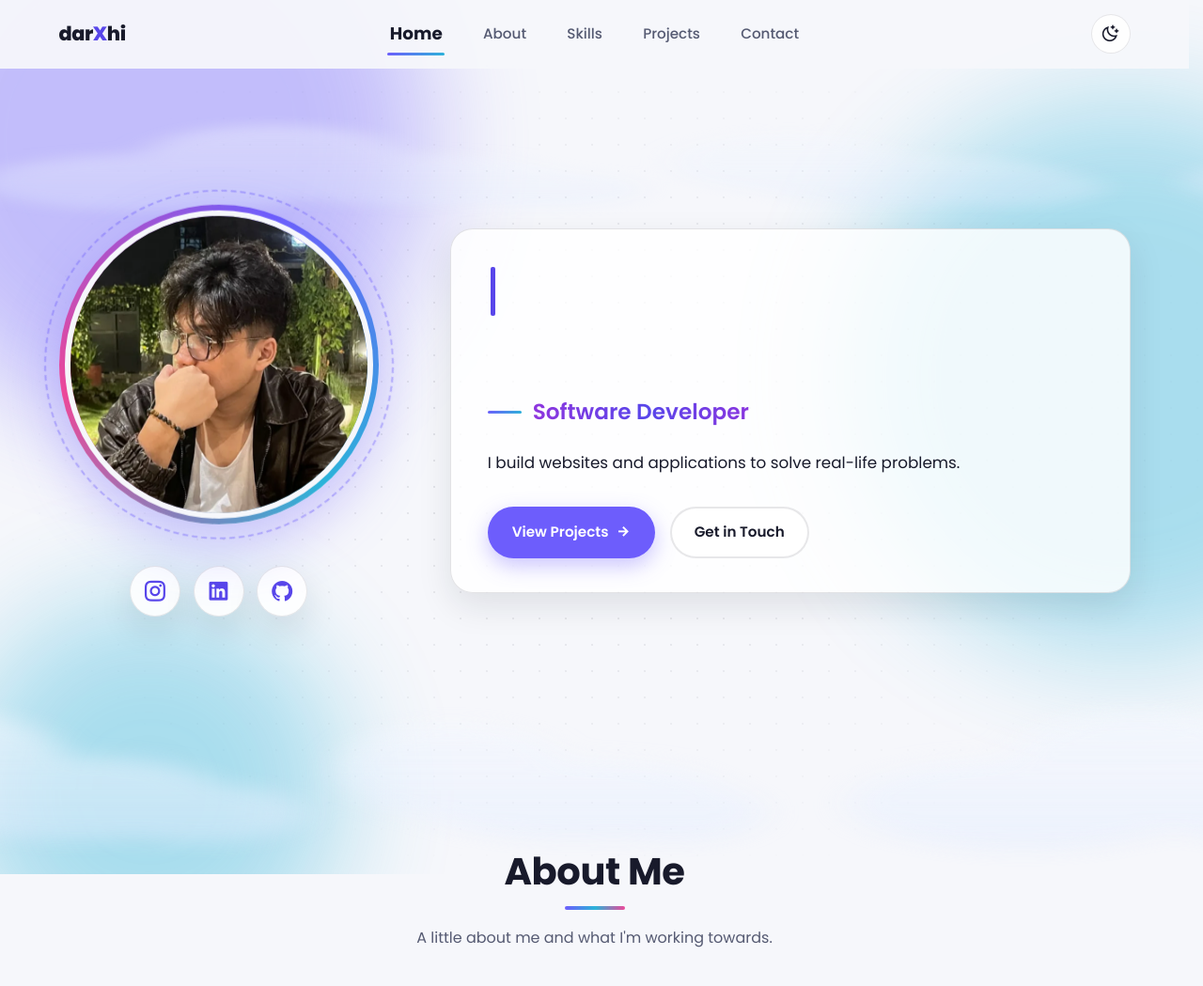
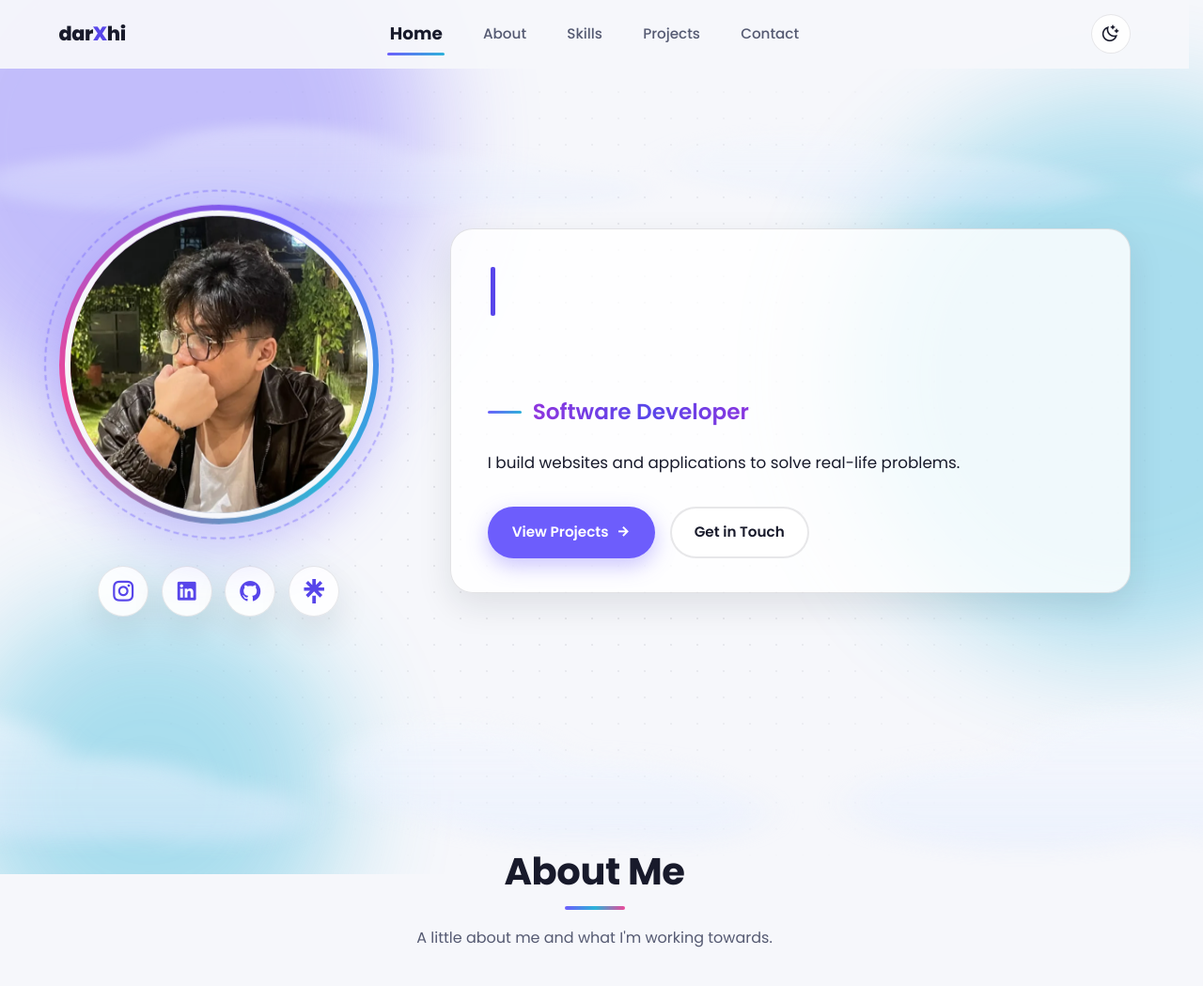
Before and after one commit to darXhi/Portfolio, a website: page index.html in a window 1280 px wide. Shown: the top 1049 px of the page at 94% size. Drawn offline with nearby package versions, Linux system fonts and the light colour scheme.

Commit message:
add linktr

```diff
--- a/index.html
+++ b/index.html
@@ -58,7 +58,8 @@
         "sameAs": [
             "https://github.com/darXhi",
             "https://www.linkedin.com/in/haidarhakim",
-            "https://www.instagram.com/h_oztyu"
+            "https://www.instagram.com/h_oztyu",
+            "https://linktr.ee/Haidar021"
         ]
     }
     </script>
@@ -178,6 +179,12 @@
                         <li>
                             <a class="home__social-link" href="https://github.com/darXhi" target="_blank" rel="noopener noreferrer" aria-label="GitHub (darXhi)" title="GitHub">
                                 <i class="ri-github-fill" aria-hidden="true"></i>
+                            </a>
+                        </li>
+                        <li>
+                            <!-- Remixicon has no Linktree logo, so it is an inline SVG (Simple Icons, CC0) -->
+                            <a class="home__social-link" href="https://linktr.ee/Haidar021" target="_blank" rel="noopener noreferrer" aria-label="Linktree (Haidar021)" title="Linktree">
+                                <svg viewBox="0 0 24 24" aria-hidden="true"><path d="m13.736 5.853 4.005-4.117 2.325 2.381-4.201 4.005h5.909v3.305h-5.937l4.229 4.108-2.325 2.334-5.741-5.769-5.741 5.769-2.325-2.325 4.229-4.108H2.226V8.121h5.909L3.934 4.117l2.325-2.381 4.005 4.117V0h3.472zm-3.472 10.306h3.472V24h-3.472z"/></svg>
                             </a>
                         </li>
                     </ul>
--- a/style.css
+++ b/style.css
@@ -953,6 +953,13 @@ html:not(.js) .section__title::after {
     transition: var(--theme-transition), transform var(--t) var(--ease);
 }
 
+/* Inline SVG logos (Linktree) match the size and color of the icon-font logos */
+.home__social-link svg {
+    width: 1em;
+    height: 1em;
+    fill: currentColor;
+}
+
 .home__social-link:hover,
 .home__social-link:focus-visible {
     background: var(--accent-gradient);
```
Also changed, not shown: style.min.css.
